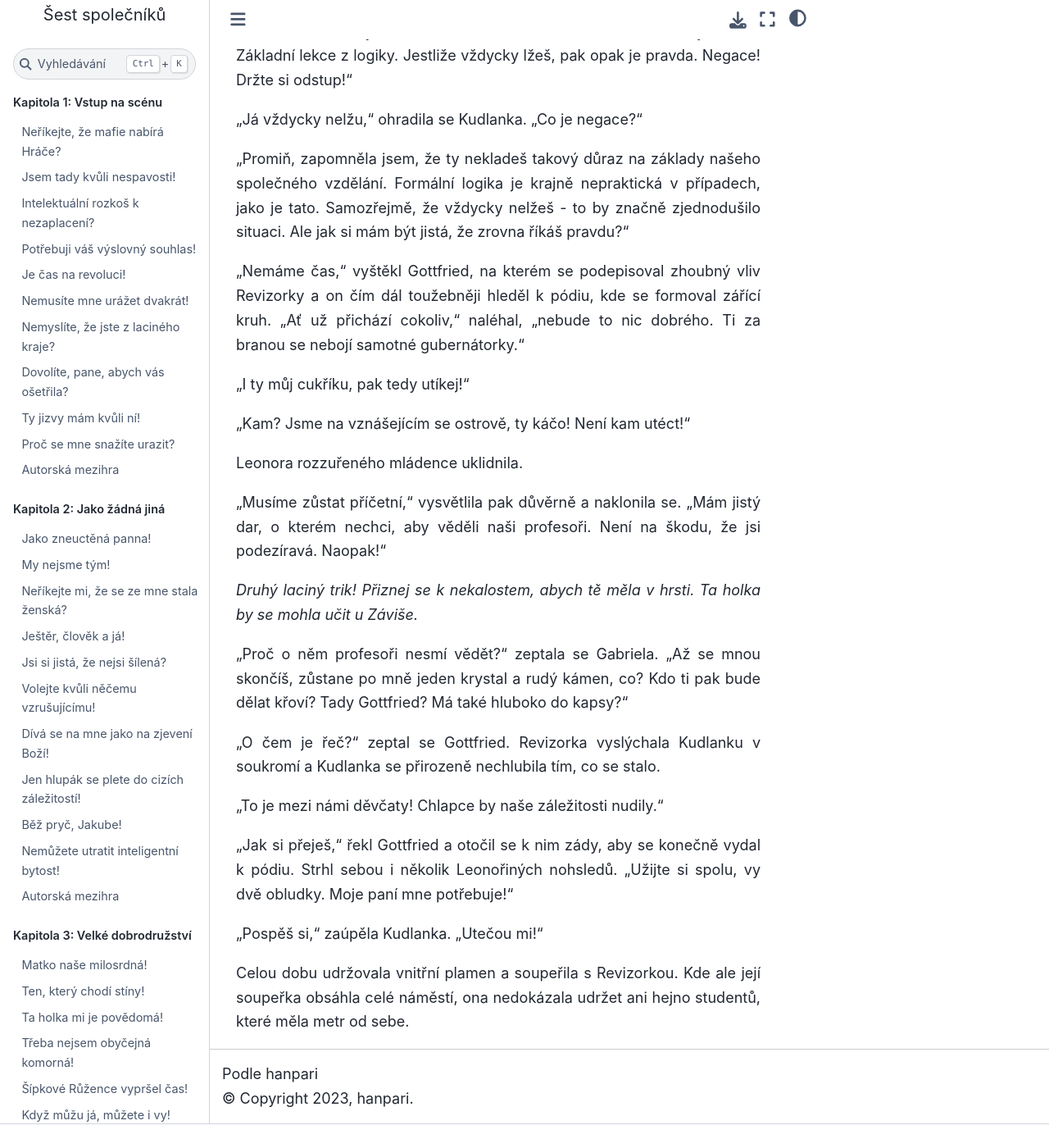
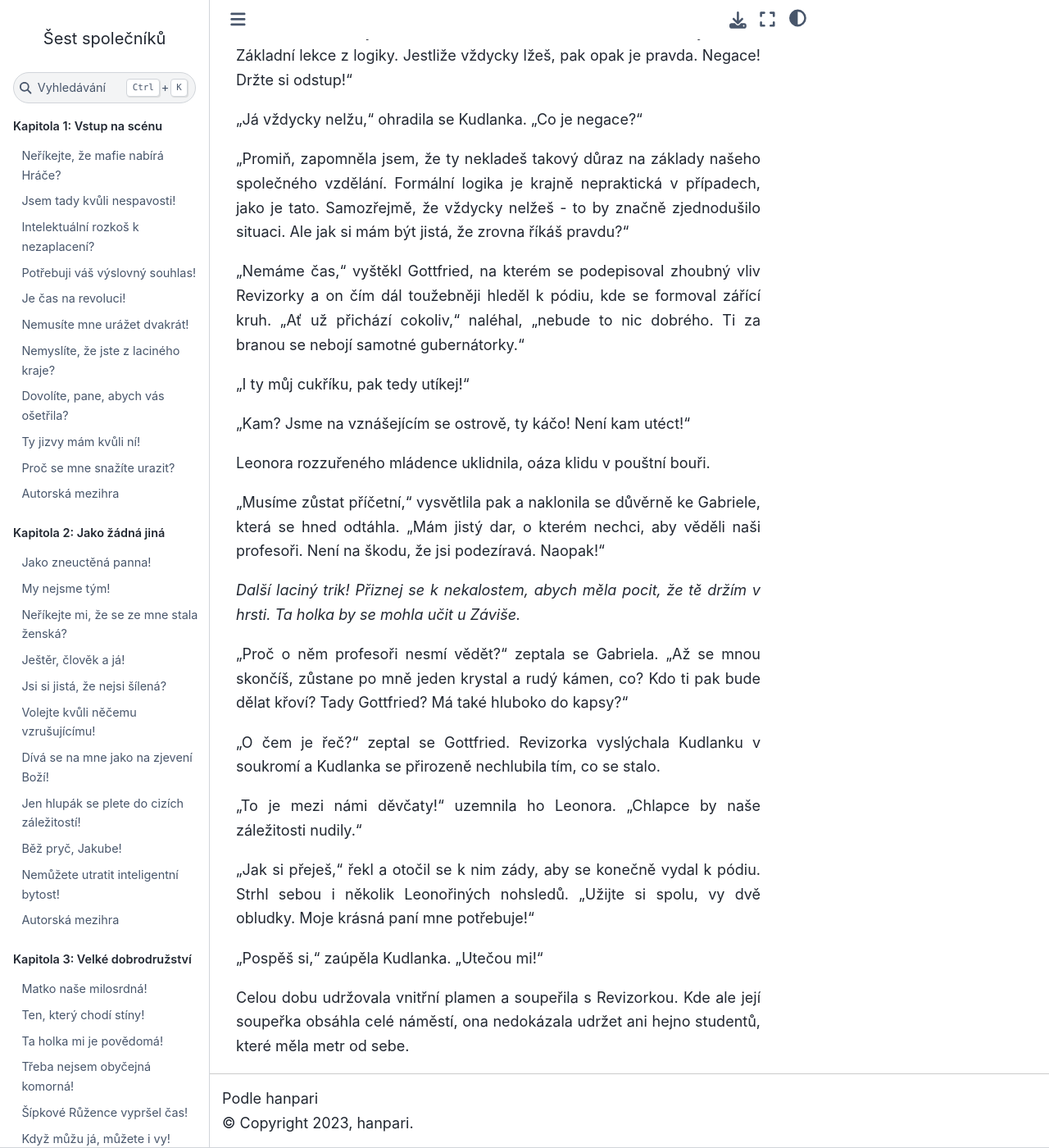
Before and after one commit to hanpari/sest-spolecniku, a Sphinx documentation site: the page built from source/sest_spolecniku/016-vyvrcholeni-a-peripetie/11.md, in a window 1280 px wide and 1400 px high, scrolled down 5785 px. Shown: the whole window at 82% size. Built offline with Sphinx 7.4.7 and the Sphinx Book theme 1.1.4, drawn with Linux system fonts in a browser that asks for light colours; before the commit the page ends 7156 px from its top, so only the background shows below that.

Commit message:
Vytrznice

```diff
--- a/source/sest_spolecniku/016-vyvrcholeni-a-peripetie/11.md
+++ b/source/sest_spolecniku/016-vyvrcholeni-a-peripetie/11.md
@@ -148,19 +148,19 @@
 
 "Kam? Jsme na vznášejícím se ostrově, ty káčo! Není kam utéct!"
 
-Leonora rozzuřeného mládence uklidnila.
+Leonora rozzuřeného mládence uklidnila, oáza klidu v pouštní bouři.
 
-"Musíme zůstat příčetní," vysvětlila pak důvěrně a naklonila se. "Mám jistý dar, o kterém nechci, aby věděli naši profesoři. Není na škodu, že jsi podezíravá. Naopak!"
+"Musíme zůstat příčetní," vysvětlila pak a naklonila se důvěrně ke Gabriele, která se hned odtáhla. "Mám jistý dar, o kterém nechci, aby věděli naši profesoři. Není na škodu, že jsi podezíravá. Naopak!"
 
-*Druhý laciný trik! Přiznej se k nekalostem, abych tě měla v hrsti. Ta holka by se mohla učit u Záviše.*
+*Další laciný trik! Přiznej se k nekalostem, abych měla pocit, že tě držím v hrsti. Ta holka by se mohla učit u Záviše.*
 
 "Proč o něm profesoři nesmí vědět?" zeptala se Gabriela. "Až se mnou skončíš, zůstane po mně jeden krystal a rudý kámen, co? Kdo ti pak bude dělat křoví? Tady Gottfried? Má také hluboko do kapsy?"
 
 "O čem je řeč?" zeptal se Gottfried. Revizorka vyslýchala Kudlanku v soukromí a Kudlanka se přirozeně nechlubila tím, co se stalo.
 
-"To je mezi námi děvčaty! Chlapce by naše záležitosti nudily."
+"To je mezi námi děvčaty!" uzemnila ho Leonora. "Chlapce by naše záležitosti nudily."
 
-"Jak si přeješ," řekl Gottfried a otočil se k nim zády, aby se konečně vydal k pódiu. Strhl sebou i několik Leonořiných nohsledů. "Užijte si spolu, vy dvě obludky. Moje paní mne potřebuje!"
+"Jak si přeješ," řekl a otočil se k nim zády, aby se konečně vydal k pódiu. Strhl sebou i několik Leonořiných nohsledů. "Užijte si spolu, vy dvě obludky. Moje krásná paní mne potřebuje!"
 
 "Pospěš si," zaúpěla Kudlanka. "Utečou mi!"
 
```
Also changed, not shown: source/sest_spolecniku/016-vyvrcholeni-a-peripetie/12.md (added, +37 -0 lines).
